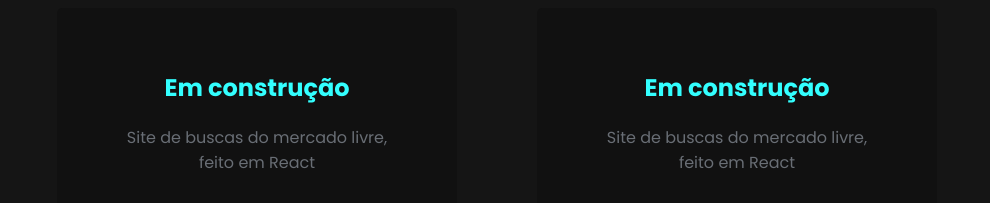
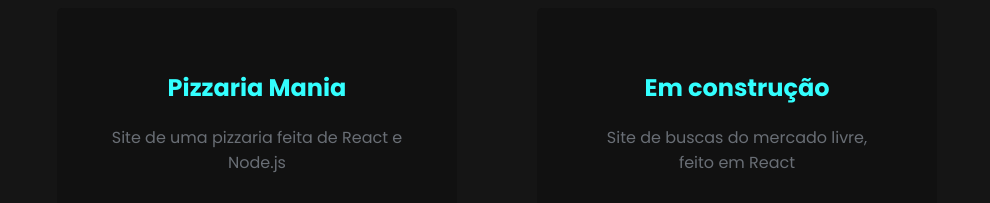
Before and after one commit to RuanDevz/Portfolio, a React (Vite) app in the folder Portfolio/: page / in a window 1280 px wide. Shown: the part 3092-3295 px from the top of the page, without its empty margins (143-1133 px from the left). Built offline with nearby package versions, Linux system fonts and the light colour scheme.

Commit message:
pizzariamania

```diff
--- a/Portfolio/src/Components/Projetos/Projetos.jsx
+++ b/Portfolio/src/Components/Projetos/Projetos.jsx
@@ -25,9 +25,9 @@
             Link: "https://ruandevz.github.io/youtube-site-mario/"
         },
         {
-            Title: "Em construção",
-            Resumo: "Site de buscas do mercado livre, feito em React",
-            Link: ""
+            Title: "Pizzaria Mania",
+            Resumo: "Site de uma pizzaria feita de React e Node.js",
+            Link: "https://pizzariamania3.vercel.app/"
         },
         {
             Title: "Em construção",
```
